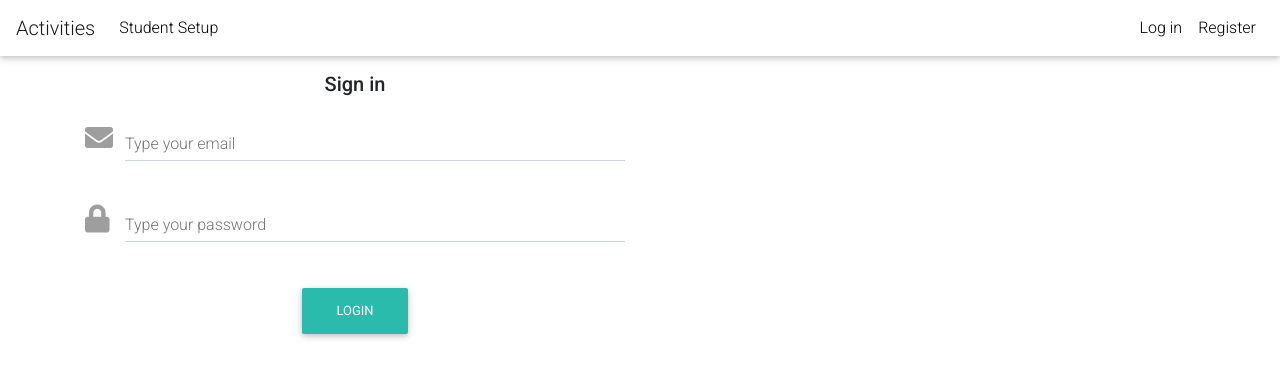
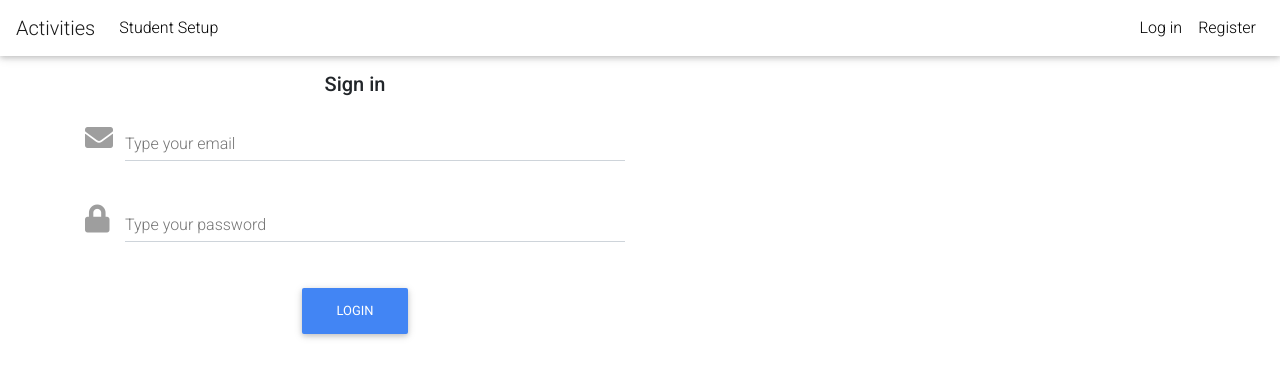
Before and after one commit to chi-org/freely-client, a React (Create React App) app: page /login in a window 1280 px wide. Shown: the top 378 px of the page. Built offline with nearby package versions, Linux system fonts and the light colour scheme; no server answers.

Commit message:
changed button color, removed button value

```diff
--- a/src/components/auth/Login.js
+++ b/src/components/auth/Login.js
@@ -42,7 +42,7 @@ const Login = ({setActivities}) => {
 	<MDBContainer>
 	<MDBRow pt="2">
 		<MDBCol md="6" xl="6">
-				<form data-cy="loginForm" onSubmit={(event) => handleLogin(event)}>
+				<form data-cy="loginForm" onSubmit={handleLogin}>
 				<p className="pt-3 h5 text-center mb-4">Sign in</p>
 				{ loginError && <p className="has-text-danger">{ loginError }</p> }
 				<div className="grey-text">
@@ -50,7 +50,7 @@ const Login = ({setActivities}) => {
 						label="Type your email"
 						icon="envelope"
 						group
-						type="email"
+						// type="email"
 						name="username"
 						validate
 						error="wrong"
@@ -66,7 +66,7 @@ const Login = ({setActivities}) => {
 					/>
 				</div>
 				<div className="text-center">
-					<MDBBtn type="submit" value="Login" >Login</MDBBtn>
+					<MDBBtn type="submit" color="primary" >Login</MDBBtn>
 				</div>
 			</form>
 		</MDBCol>
```
